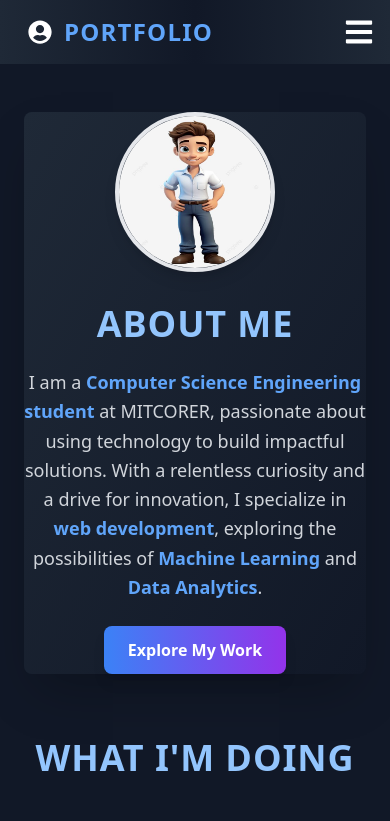
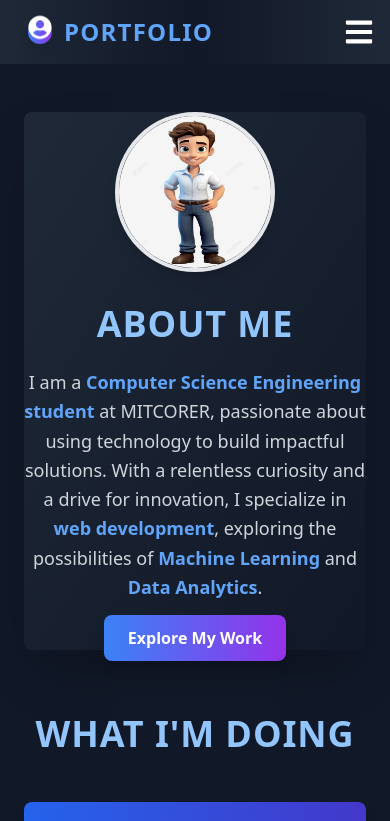
Before and after one commit to RohanGarad/WebPortfolio, a React (Vite) app: page / in a window 390 px wide. Shown: the top 821 px of the page. Built offline with nearby package versions, Linux system fonts and the light colour scheme.

Commit message:
Make more responsive for android users

```diff
--- a/src/Components/About.jsx
+++ b/src/Components/About.jsx
@@ -1,4 +1,5 @@
 import { motion } from "framer-motion";
+import { Link } from "react-router-dom";
 
 const About = () => {
   return (
@@ -27,13 +28,18 @@ const About = () => {
             <p className="text-lg sm:text-xl leading-relaxed text-gray-300">
               I am a <span className="text-blue-400 font-semibold">Computer Science Engineering student</span> at MITCORER, passionate about using technology to build impactful solutions. With a relentless curiosity and a drive for innovation, I specialize in <span className="text-blue-400 font-semibold">web development</span>, exploring the possibilities of <span className="text-blue-400 font-semibold">Machine Learning</span> and <span className="text-blue-400 font-semibold">Data Analytics</span>.
             </p>
-            <motion.a
-              href="/portfolio"
-              className="inline-block bg-gradient-to-r from-blue-500 to-purple-600 px-6 py-3 text-white font-semibold rounded-lg shadow-lg hover:from-blue-400 hover:to-purple-500 transform hover:scale-105 transition duration-300"
+
+            <motion.div
+              className="inline-block"
               whileHover={{ scale: 1.1 }}
             >
-              Explore My Work
-            </motion.a>
+              <Link
+                to="/portfolio"  // Use `to` prop for navigation in React Router
+                className="bg-gradient-to-r from-blue-500 to-purple-600 px-6 py-3 text-white font-semibold rounded-lg shadow-lg hover:from-blue-400 hover:to-purple-500 transform hover:scale-105 transition duration-300"
+              >
+                Explore My Work
+              </Link>
+            </motion.div>
           </div>
         </div>
       </motion.div>
--- a/src/Components/Navbar.jsx
+++ b/src/Components/Navbar.jsx
@@ -10,8 +10,8 @@ const Navbar = () => {
     <nav className="navbar z-1 top-0 bg-gradient-to-r from-gray-800 via-gray-900 to-gray-800 text-white shadow-lg">
       <div className="container mx-auto px-4 flex justify-between items-center py-4">
         {/* Logo */}
-        <h1 className="text-2xl font-bold text-blue-400 tracking-wider ml-12">
-          PORTFOLIO
+        <h1 className="text-2xl font-bold text-blue-400 tracking-wider ml-12 uppercase">
+          portfolio
         </h1>
 
         {/* Desktop Navigation */}
--- a/src/Components/Sidebar.jsx
+++ b/src/Components/Sidebar.jsx
@@ -12,11 +12,11 @@ const Sidebar = () => {
         <SidebarContent isMobile={false} />
       </aside>
 
-      {/* Mobile Sidebar */}
+      {/* Mobile Sidebar
       <div className="md:hidden">
         <button
           onClick={() => setSidebarOpen(!sidebarOpen)}
-          className="text-white text-2xl fixed top-5 left-7 z-30"
+          className="text-white text-2xl fixed top-5 left-7 z-10"
         >
           {sidebarOpen ? <FaTimes /> : <FaUserCircle />}
         </button>
@@ -25,7 +25,34 @@ const Sidebar = () => {
             <SidebarContent isMobile={true} />
           </div>
         )}
+      </div> */}
+
+      {/* Mobile Sidebar */}
+      <div className="md:hidden">
+        <button
+          onClick={() => setSidebarOpen(!sidebarOpen)}
+          className={`fixed top-5 left-7 z-30 text-white p-0 rounded-full shadow-lg transform transition-all duration-300 ${
+            sidebarOpen
+              ? "bg-gradient-to-r  hover:scale-110"
+              : "bg-gradient-to-r from-blue-500 to-purple-600 hover:scale-110"
+          }`}
+          aria-label="Toggle Sidebar"
+        >
+          {sidebarOpen ? (
+            <FaTimes className="text-white text-2xl" />
+          ) : (
+            <FaUserCircle className="text-white text-2xl animate-bounce" />
+          )}
+        </button>
+
+        {sidebarOpen && (
+          <div className="fixed top-0 left-0 w-3/4 h-screen bg-gradient-to-b from-gray-900 via-gray-800 to-gray-900 text-gray-100 p-6 z-20 shadow-xl">
+            <SidebarContent isMobile={true} />
+          </div>
+        )}
       </div>
+
+
     </>
   );
 };
```
